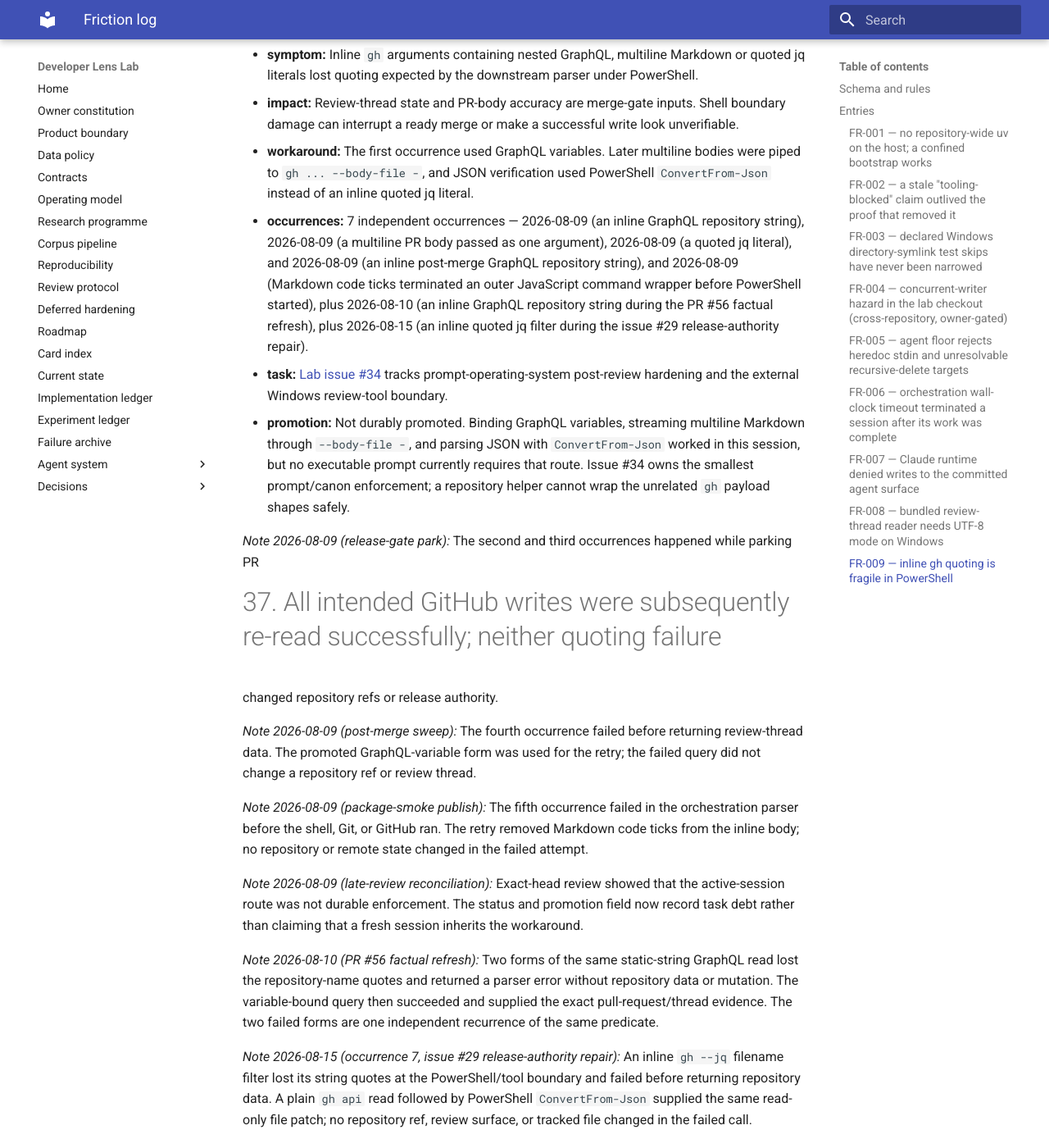
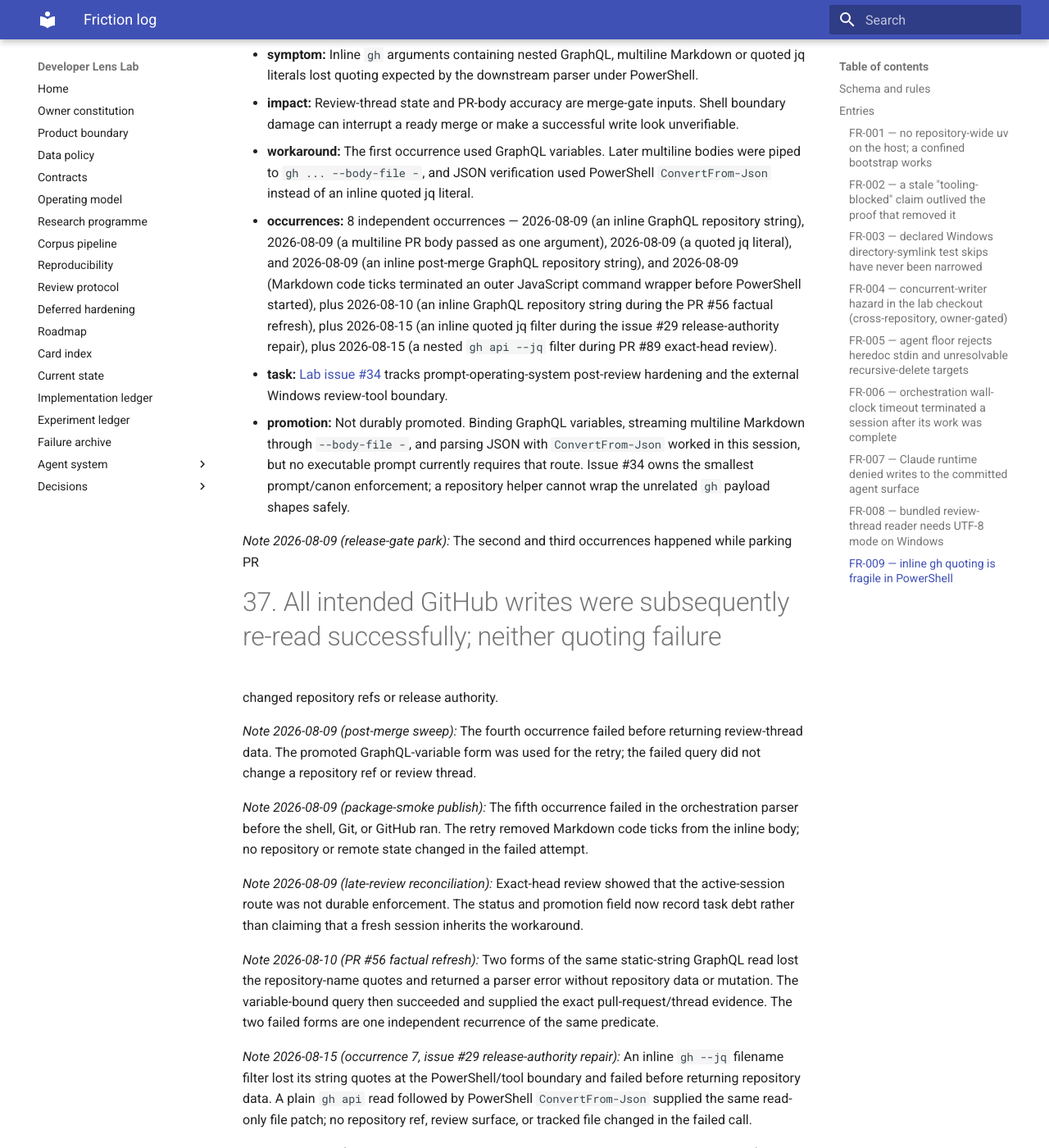
Before and after one commit to Chris0Jeky/developer-lens-lab, an MkDocs documentation site: the page built from docs/agent-system/FRICTION_LOG.md, in a window 1280 px wide and 1400 px high, scrolled down 12161 px. Shown: the whole window at 82% size. Built offline with MkDocs 1.6.1 and Material for MkDocs 9.7.7, drawn with Linux system fonts in a browser that asks for light colours; some of the changed text lies outside the part shown.

Commit message:
Record PR review friction

```diff
--- a/docs/agent-system/FRICTION_LOG.md
+++ b/docs/agent-system/FRICTION_LOG.md
@@ -442,12 +442,13 @@ promotion decision is unchanged.
 - **workaround:** The first occurrence used GraphQL variables. Later multiline bodies were piped to
   `gh ... --body-file -`, and JSON verification used PowerShell `ConvertFrom-Json` instead of an
   inline quoted jq literal.
-- **occurrences:** 7 independent occurrences — 2026-08-09 (an inline GraphQL repository string),
+- **occurrences:** 8 independent occurrences — 2026-08-09 (an inline GraphQL repository string),
   2026-08-09 (a multiline PR body passed as one argument), 2026-08-09 (a quoted jq literal), and
   2026-08-09 (an inline post-merge GraphQL repository string), and 2026-08-09 (Markdown code ticks
   terminated an outer JavaScript command wrapper before PowerShell started), plus 2026-08-10 (an
   inline GraphQL repository string during the PR #56 factual refresh), plus 2026-08-15 (an inline
-  quoted jq filter during the issue #29 release-authority repair).
+  quoted jq filter during the issue #29 release-authority repair), plus 2026-08-15 (a nested
+  `gh api --jq` filter during PR #89 exact-head review).
 - **task:** [Lab issue #34](https://github.com/Chris0Jeky/developer-lens-lab/issues/34) tracks
   prompt-operating-system post-review hardening and the external Windows review-tool boundary.
 - **promotion:** Not durably promoted. Binding GraphQL variables, streaming multiline Markdown
@@ -480,6 +481,13 @@ _Note 2026-08-15 (occurrence 7, issue #29 release-authority repair):_ An inline
 filename filter lost its string quotes at the PowerShell/tool boundary and failed before returning
 repository data. A plain `gh api` read followed by PowerShell `ConvertFrom-Json` supplied the same
 read-only file patch; no repository ref, review surface, or tracked file changed in the failed call.
+
+_Note 2026-08-15 (occurrence 8, PR #89 exact-head review; [Lab #34 comment
+5299689914](https://github.com/Chris0Jeky/developer-lens-lab/issues/34#issuecomment-5299689914)):_ A
+nested `gh api --jq` filter split at the PowerShell/tool boundary and failed with
+`accepts 1 arg(s), received 3`. Raw JSON plus an immediate `$LASTEXITCODE` guard,
+`ConvertFrom-Json`, and `Where-Object` supplied the same read-only result; the failed call changed no
+repository or GitHub state.
 
 ### FR-010 — a later native command can mask an earlier failure in PowerShell
 
@@ -1529,8 +1537,9 @@ recollected selectively. The existing host-provisioning promotion remains unchan
   authority had to be established independently before continuing.
 - **workaround:** Treat the no-match as data and read repository authority separately; take no
   registry detour.
-- **occurrences:** 3 independent occurrences — flagship governor orientation on 2026-08-10,
-  truth-repair orientation on 2026-08-13, and merge-helper orientation on 2026-08-15.
+- **occurrences:** 4 independent occurrences — flagship governor orientation on 2026-08-10,
+  truth-repair orientation on 2026-08-13, merge-helper orientation on 2026-08-15, and PR #89
+  exact-head review orientation on 2026-08-15.
 - **task:** Lab #34 owns this task debt while the canonical estate owner restores a Developer Lens
   Lab registry entry; that owner surface is outside this repository.
 - **promotion:** At the second occurrence, select the cheapest enforcing layer: the canonical estate
@@ -1546,6 +1555,12 @@ unavailable and the Codex repository-map fallback still had no Lab row. Reposito
 and live Git/GitHub state established the bounded checkout without a detour. The cheapest durable fix
 still belongs to the external estate registry/sync owner, so this remains task debt on Lab #34 and
 does not widen the repository helper slice.
+
+_Note 2026-08-15 (fourth occurrence, PR #89 exact-head review; [Lab #34 comment
+5299689914](https://github.com/Chris0Jeky/developer-lens-lab/issues/34#issuecomment-5299689914)):_ The
+canonical estate file was absent and the Codex repository map had no usable Lab row. Repository-local
+tier/canon plus live Git/GitHub established authority without a registry detour. The external
+registry/sync promotion and task debt remain unchanged; no repository helper change is appropriate.
 
 ### FR-052 — connector mutation response lagged remote and numbered PR state
 
@@ -1916,7 +1931,8 @@ entirely stale PR response.
   failure changed tracked release bytes, a ref, or a remote object.
 - **workaround:** Use a disposable ignored-runtime helper for the verifier and a compatibility-safe
   UTC conversion rather than the rejected date switch. The Lane-P checks then ran successfully.
-- **occurrences:** 2 independent Windows date/encoding parameter incompatibilities — 2026-08-13.
+- **occurrences:** 3 independent Windows date/encoding parameter incompatibilities — two on
+  2026-08-13 and one during PR #89 exact-head review on 2026-08-15.
 - **task:** [Chris0Jeky/developer-lens#222](https://github.com/Chris0Jeky/developer-lens/issues/222)
   tracks the cross-repository Windows compatibility follow-up.
 - **promotion:** Proposed cheapest enforcement layer: a small shared PowerShell compatibility helper
@@ -1925,6 +1941,13 @@ entirely stale PR response.
 
 _Note 2026-08-13 (schema correction):_ Status is `workaround-documented`; the proposed compatibility
 helper remains a promotion proposal only.
+
+_Note 2026-08-15 (third occurrence, PR #89 exact-head review; [Lab #34 comment
+5299689914](https://github.com/Chris0Jeky/developer-lens-lab/issues/34#issuecomment-5299689914)):_
+Windows PowerShell again rejected `Get-Date -AsUTC -Format o`; the compatible
+`[DateTime]::UtcNow.ToString('o')` form supplied the UTC timestamp without mutation. This occurrence
+is classified once under FR-069's explicit host-parameter compatibility scope; FR-017 and FR-010 are
+not incremented.
 
 ### FR-070 — a shared branch/worktree advanced at a commit boundary during Lane-P handoff
 
```
